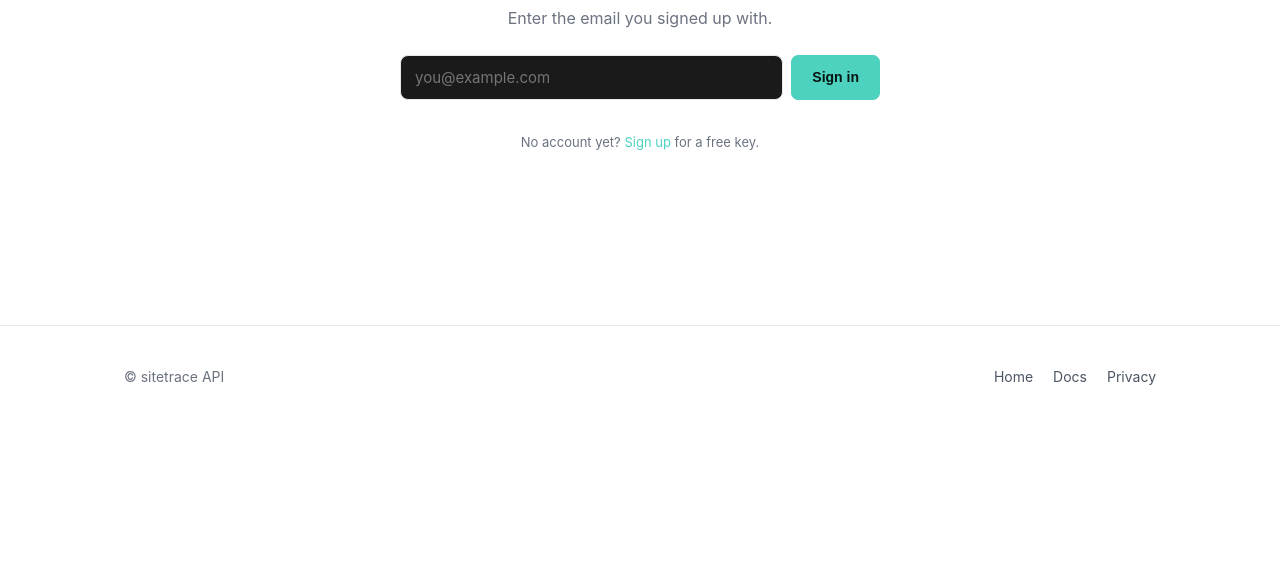
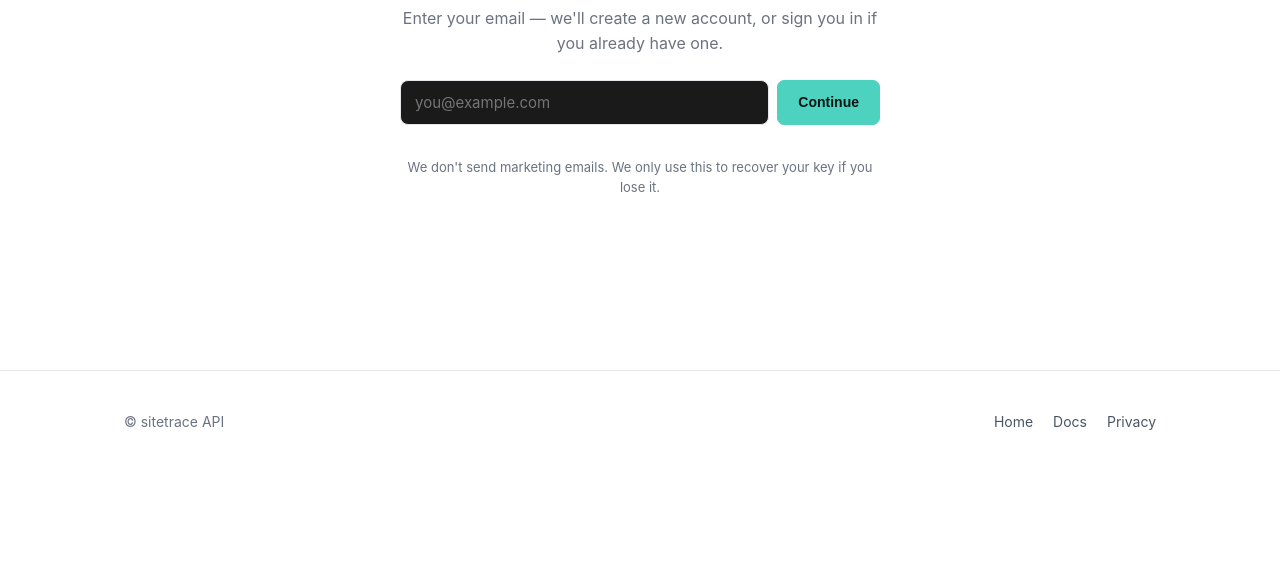
Before and after one commit to appenzellerdigitalstore-stack/sitetrace-cloud, a website: page dashboard.html in a window 1280 px wide. Shown: the part 222-800 px from the top of the page. Drawn offline with Linux system fonts and the light colour scheme.

Commit message:
ux(dashboard): 'Sign in' copy -> 'Sign up or log in'
The recovery form already handled both flows via /api/signup (returns
existing key for known emails, creates new otherwise), but the title
'Sign in' was misleading for new visitors who hadn't signed up yet.

- Title: 'Sign in' -> 'Sign up or log in'
- Subtitle: explains 'we'll create a new account, or sign you in if
  you already have one'
- Button: 'Sign in' -> 'Continue' (works for both flows)
- Removed the redundant 'No account yet? Sign up' link at the bottom
  (the form itself is the sign-up path)
- Added a privacy reassurance line

```diff
--- a/dashboard.html
+++ b/dashboard.html
@@ -133,17 +133,23 @@ with open('shot.png', 'wb') as f:
     // their identity. Mitigation: keep the existing IP rate-limit on the
     // unauth path, and consider adding a captcha if abuse shows up.
     function showRecoverForm() {
+      // Unified "sign up or log in" screen — the /api/signup endpoint
+      // returns the existing api_key if the email is already in D1, so
+      // the same form handles both flows. No separate "sign up" vs
+      // "log in" paths to confuse new vs returning users.
       document.getElementById('app').innerHTML = `
         <div class="container" style="padding:80px 0;max-width:480px;text-align:center;">
-          <h1 style="margin-bottom:8px;">Sign in</h1>
-          <p class="muted" style="margin-bottom:24px;">Enter the email you signed up with${nextUrl ? ' — then we\'ll continue where you left off' : ''}.</p>
+          <h1 style="margin-bottom:8px;">Sign up or log in</h1>
+          <p class="muted" style="margin-bottom:24px;">Enter your email${nextUrl ? ' — we\'ll continue where you left off after' : ' — we\'ll create a new account, or sign you in if you already have one'}.</p>
           <form id="recover-form" style="display:flex;gap:8px;">
             <input type="email" id="recover-email" required placeholder="you@example.com"
                    style="flex:1;padding:12px 14px;border-radius:8px;border:1px solid var(--border,#333);background:var(--bg-2,#1a1a1a);color:var(--fg,#eee);font-size:15px;" />
-            <button type="submit" class="btn btn-primary" id="recover-btn" style="padding:12px 20px;">Sign in</button>
+            <button type="submit" class="btn btn-primary" id="recover-btn" style="padding:12px 20px;">Continue</button>
           </form>
           <p id="recover-msg" class="muted" style="margin-top:16px;font-size:14px;"></p>
-          <p class="muted" style="margin-top:32px;font-size:13px;">No account yet? <a href="/signup/">Sign up</a> for a free key.</p>
+          <p class="muted" style="margin-top:32px;font-size:13px;">
+            We don't send marketing emails. We only use this to recover your key if you lose it.
+          </p>
         </div>`;
       const form = document.getElementById('recover-form');
       const msg = document.getElementById('recover-msg');
@@ -178,7 +184,7 @@ with open('shot.png', 'wb') as f:
         } catch (err) {
           msg.textContent = '❌ ' + (err.message || 'something went wrong');
           btn.disabled = false;
-          btn.textContent = 'Sign in';
+          btn.textContent = 'Continue';
         }
       });
     }
```
